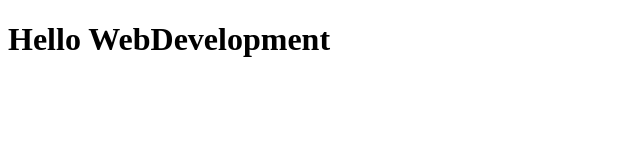
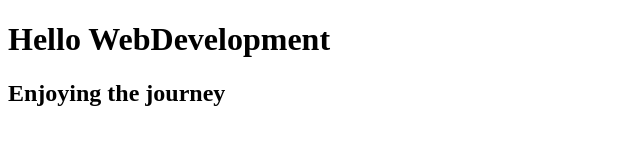
Before and after one commit to Anjali-Singh712/Practice, a plain HTML site: page site/index.html in a window 1280 px wide. Shown: the whole page, without its empty margins (0-640 px from the left). Drawn offline with Linux system fonts and the light colour scheme.

Commit message:
Small addition to content

```diff
--- a/site/index.html
+++ b/site/index.html
@@ -5,5 +5,6 @@
 </head>
 <body>
     <h1>Hello WebDevelopment</h1>
+    <h2>Enjoying the journey</h2>
 </body>
 </html>
```
